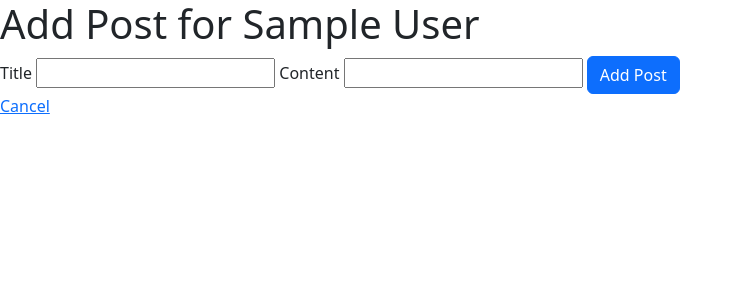
After one commit to Wukongthethird/blogly, a Flask app: page /users/1/posts/new in a window 1280 px wide. The commit adds this page. Shown: the top 300 px of the page, without its empty margins (0-743 px from the left). Run offline with Flask 2, Linux system fonts and the light colour scheme; tables that the repository leaves empty hold one stand-in row (values such as "Sample post"); some libraries are stand-ins or nearby versions.

Commit message:
couple new routes and new_post template

```diff
--- a/app.py
+++ b/app.py
@@ -1,7 +1,7 @@
 """Blogly application."""
 
 from flask import Flask, render_template, redirect, request
-from models import db, connect_db, User
+from models import db, connect_db, User, Post
 from flask_debugtoolbar import DebugToolbarExtension
 
 
@@ -66,10 +66,12 @@ def show_user_info(user_id):
     """Loads user profile page"""
 
     user = User.query.get_or_404(user_id)
+    posts = user.user_posts
 
     return render_template(
         "user_details.html",
-        user = user
+        user=user,
+        posts=posts
     )
 
 @app.route('/users/<user_id>/edit', methods =['GET', 'POST'])
@@ -120,3 +122,26 @@ def delete_user(user_id):
 
     db.session.commit()
     return redirect("/users")
+
+
+@app.route('/users/<user_id>/posts/new', methods = ['GET', 'POST'])
+def add_post(user_id):
+    """Accesses add post form, handles add post form, and redirects to user profile page"""
+
+    user = User.query.get(user_id)
+
+    if request.method == 'GET':
+        return render_template(
+            'new_post.html',
+            user=user
+            )
+
+    if request.method == 'POST':
+        title = request.form['title']
+        content = request.form['content']
+
+        new_post= Post(title=title,content=content, user_id=user_id)
+
+        db.session.add(new_post)
+        db.session.commit()
+        return redirect(f"/users/{user.id}")
--- a/models.py
+++ b/models.py
@@ -1,5 +1,7 @@
 """Models for Blogly."""
 from flask_sqlalchemy import SQLAlchemy
+import datetime
+
 
 #todo global the image url
 db = SQLAlchemy()
@@ -32,6 +34,32 @@ class User(db.Model):
                             default="https://upload.wikimedia.org/wikipedia/en/thumb/3/3b/SpongeBob_SquarePants_character.svg/440px-SpongeBob_SquarePants_character.svg.png"
     )
 
+    user_posts = db.relationship('Post',
+                                backref='users')
+
 
     def get_full_name(self):
         return f"{self.first_name} {self.last_name}"
+
+
+class Post(db.Model):
+    """Post"""
+
+    __tablename__ = 'posts'
+
+    id = db.Column(db.Integer,
+                   primary_key = True,
+                   autoincrement = True)
+
+    title = db.Column(db.TEXT,
+                            nullable=False)
+
+    content = db.Column(db.TEXT,
+                            nullable=False)
+
+    created_at = db.Column(db.DateTime,
+                            nullable=False,
+                            default=datetime.datetime.utcnow)
+
+    user_id = db.Column(db.ForeignKey('users.id'),
+                            nullable=False)
--- /dev/null
+++ b/templates/new_post.html
@@ -0,0 +1,23 @@
+{% extends "base.html" %}
+
+{% block title %}
+Add Post
+{% endblock %}
+
+{% block content %}
+<h1>Add Post for {{ user.get_full_name() }}</h1>
+<div class="add-post">
+    <form action="/users/{{ user.id }}/posts/new"  method="POST">
+        <!-- input add id = label for ::value-->
+        <label for="title">Title</label>
+        <input type="text" name="title" id="title" required>
+
+        <label for="content">Content</label>
+        <input type="text" name="content" id="content" required>
+
+        <button class="btn btn-primary" type="submit">Add Post</button>
+    </form>
+        <a href="/users/{{ user.id }}">Cancel</a>
+</div>
+<!--TODO: Test button?-->
+{% endblock %}
```
Also changed, not shown: templates/user_details.html (+7 -0 lines).
